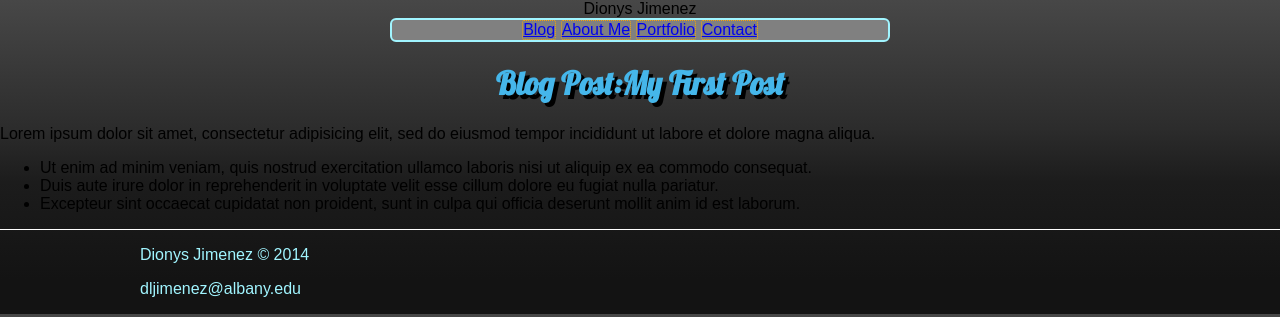
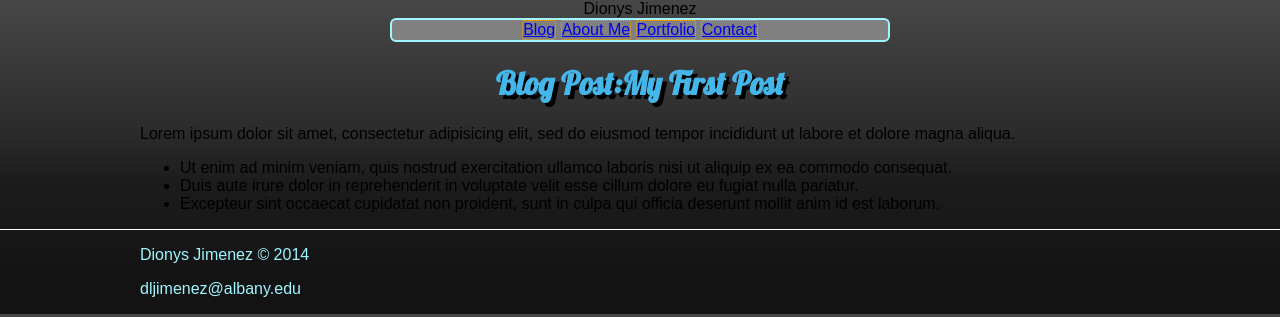
Before and after one commit to DLJimenez/dljimenez.github.io, a Jekyll site: the page built from _posts/2014-10-30-my-first-post.md, in a window 1280 px wide. Shown: the top 317 px of the page. Built offline with Jekyll 4.4.1, drawn with Linux system fonts in a browser that asks for light colours; some web fonts are replaced.

Commit message:
post divs

```diff
--- a/_layouts/post.html
+++ b/_layouts/post.html
@@ -2,5 +2,9 @@
 {% include header.html %}
 {% if page.image %} <img src="{{ page.image }}" alt=""> {% endif %}
 <h1>Blog Post:{{ page.title }}</h1>
-{{ content }}
+<div class="main content">
+	<div class="container">
+		{{ content }}
+	</div>
+</div>
 {% include footer.html %}
```
